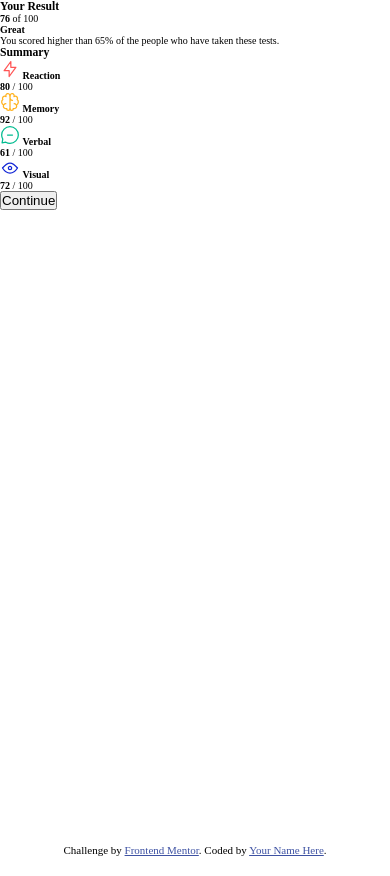
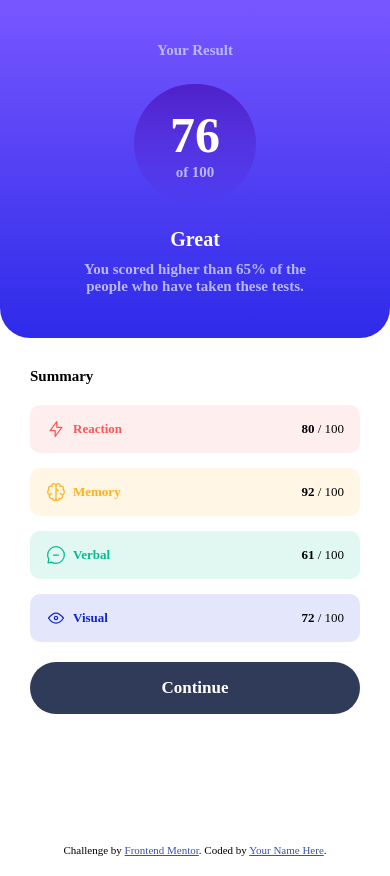
Before and after one commit to EstebanDevs/summary-results-component, a plain HTML site: page index.html in a window 390 px wide. Drawn offline with Linux system fonts and the light colour scheme.

Commit message:
style: Complete the styles for the mobile version

```diff
--- a/index.html
+++ b/index.html
@@ -9,20 +9,26 @@
 </head>
 <body>
   <main class="container">
+
+    <!-- Display general score section -->
     <section class="result">
-      <h3 class="result__title">Your Result</h3>
+      <h2 class="result__title">Your Result</h3>
       <div class="result__circle">
         <span id="score"><strong>76</strong></span>
         <span>of 100</span>
       </div>
+      <div>
         <strong class="result__state">Great</strong>
         <p class="result__description">You scored higher than 65% of the people who have taken these tests.</p>
+      </div>
     </section>
 
+    <!-- Score by categories sections -->
     <section class="summary">
-      <h3 class="summary__title">Summary</h3>
-      <!-- Score by categories -->
-      <article class="summary__cat">
+      <h2 class="summary__title">Summary</h3>
+
+      <div class="summary__cats">
+        <article class="summary__cat summary__reaction">
           <div class="cat__left">
             <img src="./assets/images/icon-reaction.svg" alt="Bold icon">
             <span><strong>Reaction</strong></span>
@@ -30,7 +36,7 @@
           <div class="cat__right"><strong><span id="reaction-score">80</span></strong> / 100</div>
         </article>
 
-      <article class="summary__cat">
+        <article class="summary__cat summary__memory">
           <div class="cat__left">
             <img src="./assets/images/icon-memory.svg" alt="Brain icon">
             <span><strong>Memory</strong></span>
@@ -38,7 +44,7 @@
           <div class="cat__right"><strong><span id="memory-score">92</span></strong> / 100</div>
         </article>
 
-      <article class="summary__cat">
+        <article class="summary__cat summary__verbal">
           <div class="cat__left">
             <img src="./assets/images/icon-verbal.svg" alt="Comment icon">
             <span><strong>Verbal</strong></span>
@@ -46,18 +52,20 @@
           <div class="cat__right"><strong><span id="verbal-score">61</span></strong> / 100</div>
         </article>
 
-      <article class="summary__cat">
+        <article class="summary__cat summary__visual">
           <div class="cat__left">
             <img src="./assets/images/icon-visual.svg" alt="Eye icon">
             <span><strong>Visual</strong></span>
           </div>
           <div class="cat__right"><strong><span id="visual-score">72</span></strong> / 100</div>
         </article>
+      </div>
 
       <button class="button">Continue</button>
     </section>
   </main>
 
+  <!-- Atributtions section -->
   <footer>
     <div class="attribution">
       Challenge by <a href="https://www.frontendmentor.io?ref=challenge" target="_blank">Frontend Mentor</a>.
--- a/styles/style.css
+++ b/styles/style.css
@@ -1,4 +1,27 @@
 /* Basic configuration */
+@font-face {
+    font-family: 'Hanken Grotesk';
+    src: url(../assets/fonts/HankenGrotesk-VariableFont_wght.ttf) format(ttf);
+}
+
+:root {
+    --principal-font: 'Hanken Grotesk';
+    --dark-gray-blue: hsl(224, 30%, 27%);
+    --light-red: hsl(0, 100%, 67%);
+    --light-red-bg: hsla(0, 100%, 67%, 0.100);
+    --orange-yellow: hsl(39, 100%, 56%);
+    --orange-yellow-bg: hsla(39, 100%, 56%, 0.112);
+    --green-teal: hsl(166, 100%, 37%);
+    --green-teal-bg: hsla(166, 100%, 37%, 0.116);
+    --cobalt-blue: hsl(234, 85%, 45%);
+    --cobalt-blue-bg: hsla(234, 85%, 45%, 0.108);
+    --light-lavender: hsl(241, 100%, 86%);
+    --bg-light-slate-blue: hsl(252, 100%, 67%);
+    --bg-light-royal-blue: hsl(241, 81%, 54%);
+    --cl-violet-blue: hsla(256, 72%, 46%, 1);
+    --cl-persian-blue: hsla(241, 72%, 46%, 0);
+}
+
 /* Establecer el 62.5% de font-size en el elemento html */
 html {
     font-size: 62.5%;
@@ -12,6 +35,7 @@ html, body {
 
 /* Establecer box-sizing en border-box para todos los elementos */
 *, *::before, *::after {
+    font-family: var(--principal-font);
     box-sizing: border-box;
     margin: 0; /* Elimina márgenes predeterminados */
     padding: 0; /* Elimina relleno predeterminado */
@@ -20,8 +44,144 @@ html, body {
 /* Configurar el contenedor principal */
 .container {
     width: 100vw;
-    height: 100vh;
+    min-height: 100vh;
 }
 
+/* Result section */
+.result {
+    display: flex;
+    min-height: 40vh;
+    padding: 4rem 6.2rem;
+    border-bottom-left-radius: 3rem;
+    border-bottom-right-radius: 3rem;
+    flex-direction: column;
+    justify-content: space-around;
+    align-items: center;
+    background: linear-gradient(var(--bg-light-slate-blue), var(--bg-light-royal-blue));
+    color: var(--light-lavender);
+    font-weight: 600;
+    gap: 2rem;
+
+    /* General configs to score-circle and details-score */
+    > div {
+        display: flex;
+        font-size: 1.5rem;
+        flex-direction: column;
+        justify-content: center;
+        align-items: center;
+    }
+
+    /* score-circle */
+    .result__circle {
+        padding: 2.2rem 3.6rem;
+        border-radius: 8.6rem;
+        background: linear-gradient(var(--cl-violet-blue),var(--cl-persian-blue));
+        /* Score */
+        #score {
+            font-size: 5rem;
+            color: white;
+        }
+    }
+
+    .result__state{
+        font-size: 2rem;
+        color: white;
+    }
+
+    .result__description {
+        margin-top: 1rem;
+        text-align: center;
+    }
+}
+
+/* Summary section */
+.summary{
+    display: flex;
+    min-height: 55vh;
+    padding: 3rem;
+    flex-direction: column;
+
+    /* Score by Categorie */
+    .summary__cats{
+        display: flex;
+        padding: 2rem 0;
+        flex-direction: column;
+        justify-content: space-around;
+        align-items: center;
+        gap: 1.5rem;
+
+        /* Categories */
+        .summary__cat{
+            display: flex;
+            width: 100%;
+            padding: 1.4rem 1.6rem;
+            border-radius: 1rem;
+            font-size: 1.3rem;
+            justify-content: space-between;
+            align-items: center;
+            background-color: aqua;
+
+            /* Categories Icon and title */
+            .cat__left{
+                display: flex;
+                justify-content: space-between;
+                align-items: center;
+                gap: .7rem;
+            }
+        }
+
+        /* Reaction categorie */
+        .summary__reaction {
+            background-color: var(--light-red-bg);
+
+            > .cat__left {
+                color: var(--light-red);
+            }
+        }
+
+        /* Memory categorie */
+        .summary__memory {
+            background-color: var(--orange-yellow-bg);
+
+            > .cat__left {
+                color: var(--orange-yellow);
+            }
+        }
+
+        /* Verbal categorie */
+        .summary__verbal {
+            background-color: var(--green-teal-bg);
+
+            > .cat__left {
+                color: var(--green-teal);
+            }
+        }
+
+        /* Visual categorie */
+        .summary__visual {
+            background-color: var(--cobalt-blue-bg);
+
+            > .cat__left {
+                color: var(--cobalt-blue);
+            }
+        }
+
+    }
+}
+
+/* Button component */
+.button {
+    font-size: 1.7rem;
+    padding: 1.6rem 0;
+    border-radius: 2.6rem;
+    border: none;
+    background-color: var(--dark-gray-blue);
+    font-weight: bold;
+    color: white;
+}
+
+/* Atributtion section */
+
+footer{ padding-bottom: 2rem; }
 .attribution { font-size: 11px; text-align: center; }
 .attribution a { color: hsl(228, 45%, 44%); }
```
Lines whose indentation alone changed are shown as unchanged.
